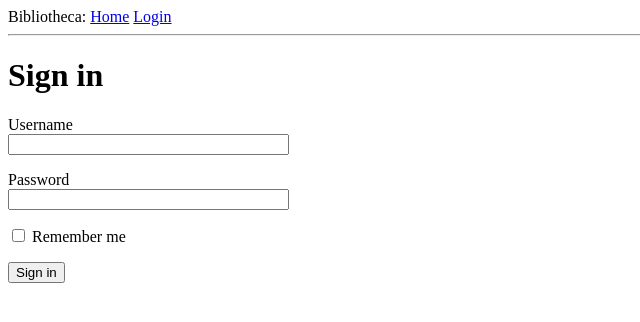
After one commit to BTriay/Bibliotheca, a Flask app: page /login in a window 1280 px wide. The commit adds this page. Shown: the top 322 px of the page, without its empty margins (0-640 px from the left). Run offline with Flask 3, Linux system fonts and the light colour scheme.

Commit message:
Login form

```diff
--- /dev/null
+++ b/app/forms.py
@@ -0,0 +1,10 @@
+from flask_wtf import FlaskForm
+from wtforms import StringField, PasswordField, BooleanField, SubmitField
+from wtforms.validators import DataRequired
+
+
+class LoginForm(FlaskForm):
+    username = StringField('Username', validators=[DataRequired()])
+    password = PasswordField('Password', validators=[DataRequired()])
+    remember_me = BooleanField('Remember me')
+    submit = SubmitField('Sign in')
--- a/app/routes.py
+++ b/app/routes.py
@@ -1,5 +1,6 @@
 from flask import render_template
 from app import app
+from app.forms import LoginForm
 
 
 @app.route('/')
@@ -7,3 +8,8 @@ from app import app
 def index():
     user = {'username': 'benoit'}
     return render_template('index.html', title='Home', user=user)
+
+@app.route('/login')
+def login():
+    form = LoginForm()
+    return render_template('login.html', title='Sign in', form=form)
--- a/app/templates/base.html
+++ b/app/templates/base.html
@@ -8,7 +8,10 @@
         {% endif %}
     </head>
     <body>
-        <div>Bibliotheca: <a href="/index">Home</a></div>
+        <div>Bibliotheca:
+            <a href="/index">Home</a>
+            <a href="/login">Login</a>
+        </div>
         <hr>
         {% block content %}{% endblock %}
     </body>
--- /dev/null
+++ b/app/templates/login.html
@@ -0,0 +1,23 @@
+{% extends "base.html" %}
+
+{% block content %}
+    <h1>Sign in</h1>
+    <form action="" method="post" novalidate>
+        {{ form.hidden_tag() }}
+        <p>
+            {{ form.username.label }}<br>
+            {{ form.username(size=32) }}
+        </p>
+        <p>
+            {{ form.password.label }}<br>
+            {{ form.password(size=32) }}
+        </p>
+        <p>
+            {{ form.remember_me() }}
+            {{ form.remember_me.label }}
+        </p>
+        <p>
+            {{ form.submit() }}
+        </p>
+    </form>
+{% endblock %}
```
